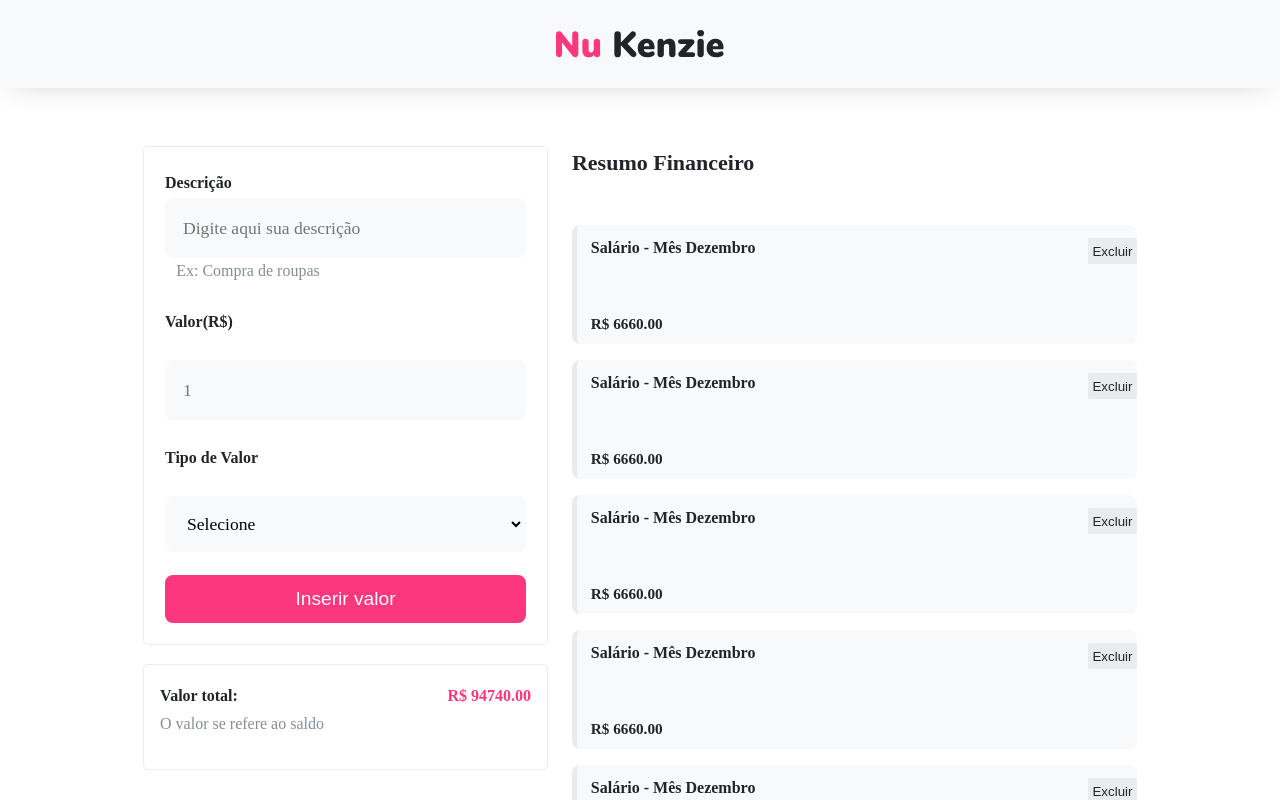
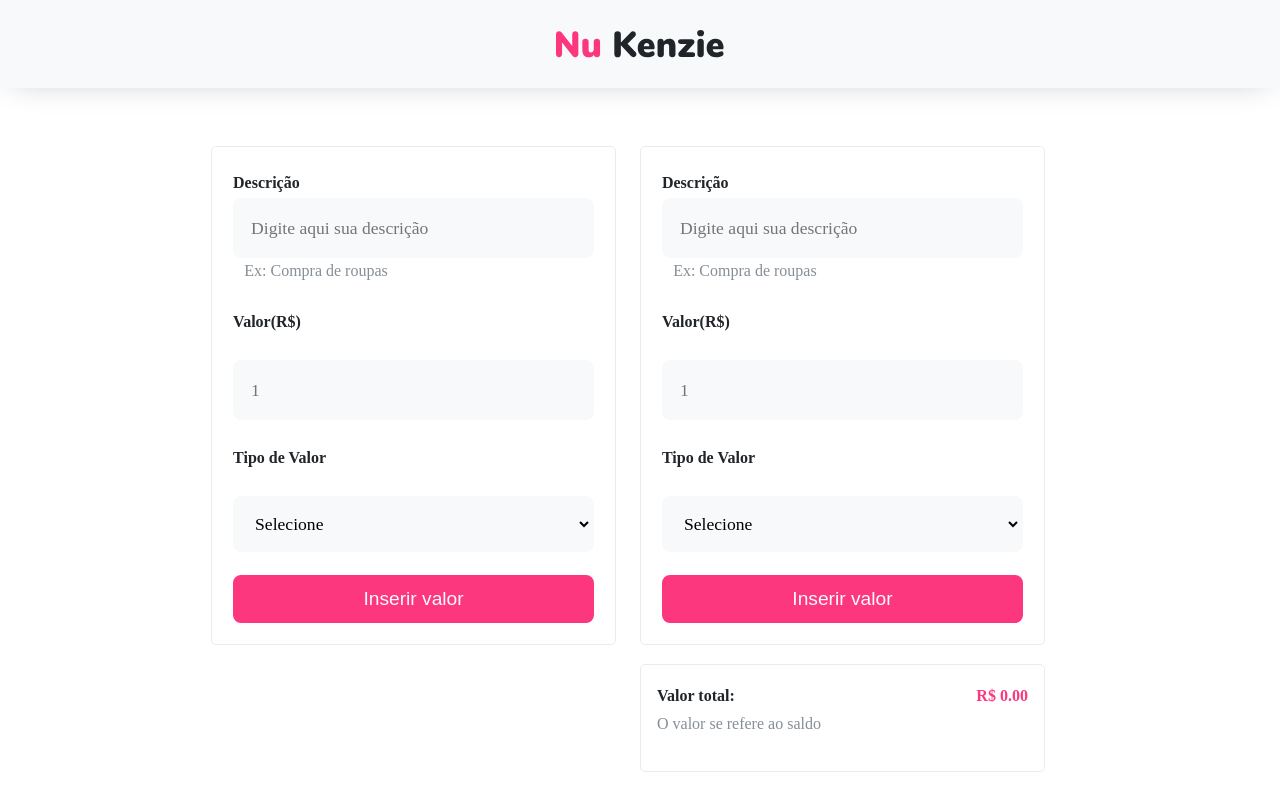
Before and after one commit to JokerMSD/Project-FundFortress, a React (Vite) app: page / in a window 1280 px wide. Shown: the top 800 px of the page. Built offline with nearby package versions, Linux system fonts and the light colour scheme; a web font is replaced by a local one.

Commit message:
update src/components/FinanceCardFather/index.jsx

```diff
--- a/src/components/FinanceCardFather/index.jsx
+++ b/src/components/FinanceCardFather/index.jsx
@@ -1,44 +1,43 @@
-import React from "react";
+import React, { useState } from "react";
 import { Total } from "../FinanceCard";
 import { FinanceCard } from "../FinanceCard";
+import { FinanceForm } from "../FinanceForm";
 
 export const FinanceApp = () => {
-  const finances = [
-    { description: "Salário - Mês Dezembro", value: 6660 },
-    { description: "Salário - Mês Dezembro", value: 6660 },
-    { description: "Salário - Mês Dezembro", value: 6660 },
-    { description: "Salário - Mês Dezembro", value: 6660 },
-    { description: "Salário - Mês Dezembro", value: 6660 },
-    { description: "Salário - Mês Dezembro", value: 6660 },
-    { description: "Salário - Mês Dezembro", value: 6660 },
-    { description: "Salário - Mês Dezembro", value: 6660 },
-    { description: "Salário - Mês Dezembro", value: 6660 },
-    { description: "Salário - Mês Dezembro", value: 6660 },
-    { description: "Salário - Mês Dezembro", value: 6660 },
-    { description: "Salário - Mês Dezembro", value: 6660 },
-    { description: "Salário - Mês Dezembro", value: 6660 },
-    { description: "Salário - Mês Dezembro", value: 6660 },
-    { description: "Outra Receita", value: 1500 },
-  ];
+    const [finances, setFinances] = useState([]);
+    const [total, setTotal] = useState(0);
 
-  const totalValue = finances.reduce(
-    (total, finance) => total + finance.value,
-    0
-  );
+    const handleDelete = (description, value, type) => {
+      const updatedFinances = finances.filter((finance) => finance.description !== description);
+
+      setFinances(updatedFinances);
+
+      if (type === "Entrada") {
+        setTotal(total - value);
+      } else {
+        setTotal(total + value);
+      }
+    };
 
   return (
-    <>
-      <Total totalValue={totalValue} />
-      <div className="financeLi">
-      <h2 className="title two financeListTitle">Resumo Financeiro</h2>
+    <div>
+      <FinanceForm
+        finances={finances}
+        setFinances={setFinances}
+        total={total}
+        setTotal={setTotal}
+      />
+        <Total totalValue={total} />
+        <h2 className="title two financeListTitle">Resumo Financeiro</h2>
       {finances.map((finance, index) => (
         <FinanceCard
           key={index}
           description={finance.description}
           value={finance.value}
+          type={finance.valueType}
+          onDelete={handleDelete}
         />
-        ))}
-        </div>
-    </>
+      ))}
+    </div>
   );
 };
```
